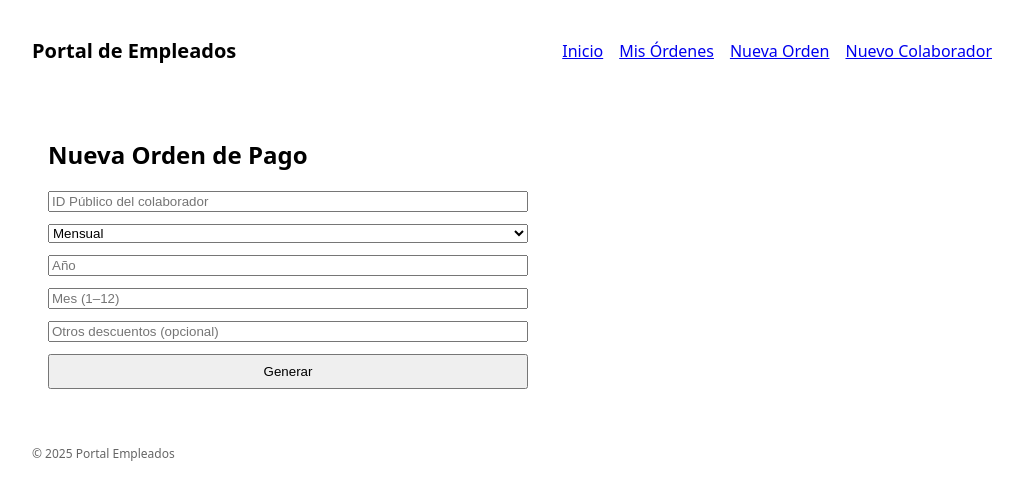
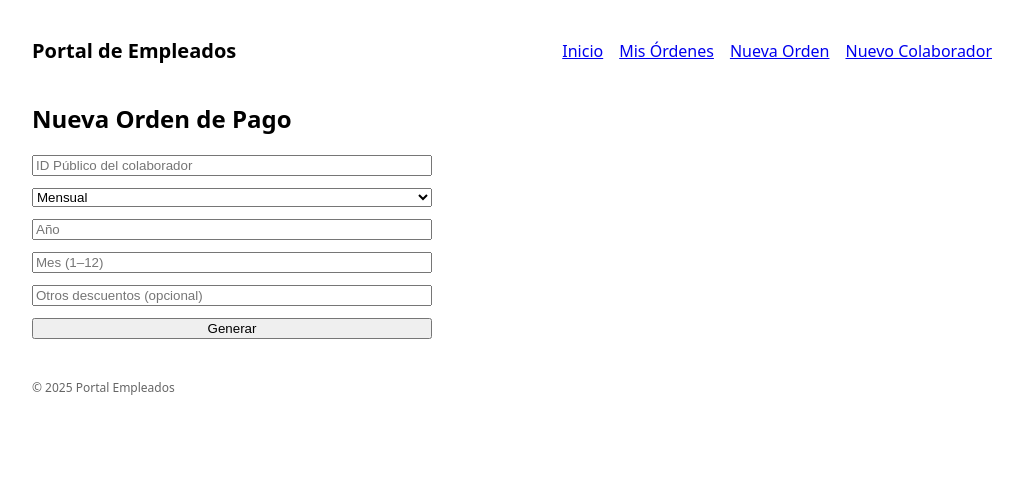
Before and after one commit to DPR2204/portal-empleados, a Next.js app: page /ordenes/nueva in a window 1280 px wide. Shown: the top 496 px of the page, without its empty margins (128-1151 px from the left). Built offline with nearby package versions, Linux system fonts and the light colour scheme.

Commit message:
Update page.js

```diff
--- a/app/ordenes/nueva/page.js
+++ b/app/ordenes/nueva/page.js
@@ -1,6 +1,4 @@
-// app/ordenes/nueva/page.js
 'use client';
-
 import { useState } from 'react';
 
 export default function NuevaOrden() {
@@ -15,7 +13,7 @@ export default function NuevaOrden() {
     dias_laborados: '',
     otros_descuentos: '',
   });
-  const [msg, setMsg] = useState('');
+  const [resultado, setResultado] = useState(null);
   const [err, setErr] = useState('');
 
   const cambia = (e) =>
@@ -23,54 +21,37 @@ export default function NuevaOrden() {
 
   const guardar = async (e) => {
     e.preventDefault();
-    setMsg('');
     setErr('');
+    setResultado(null);
 
-    // Ajustamos tipos numéricos
+    // Prepara payload
     const payload = {
       ...campos,
       anio: campos.anio ? +campos.anio : undefined,
       mes: campos.mes ? +campos.mes : undefined,
-      dias_laborados: campos.dias_laborados
-        ? +campos.dias_laborados
-        : undefined,
-      otros_descuentos: campos.otros_descuentos
-        ? +campos.otros_descuentos
-        : undefined,
+      dias_laborados: campos.dias_laborados ? +campos.dias_laborados : undefined,
+      otros_descuentos: campos.otros_descuentos ? +campos.otros_descuentos : undefined,
     };
-
-    // 1️⃣ Verificamos en consola que el submit ocurre y qué payload enviamos
-    console.log('🔥 [NuevaOrden] submit payload →', payload);
 
     const res = await fetch('/api/ordenes/generar', {
       method: 'POST',
-      headers: { 'Content-Type': 'application/json' },
-      body: JSON.stringify(payload),
+      headers: { 'Content-Type':'application/json' },
+      body: JSON.stringify(payload)
     });
-
-    // 2️⃣ Vemos el status de la respuesta
-    console.log('🌐 [NuevaOrden] POST status →', res.status);
-
     const j = await res.json();
-
-    // 3️⃣ Y el cuerpo de la respuesta
-    console.log('📣 [NuevaOrden] API response →', j);
 
     if (!res.ok) {
       setErr(j.error || 'Error al generar');
     } else {
-      setMsg(`✔ Orden emitida: ${j.folio}`);
+      // guarda folio y token para mostrar enlace
+      setResultado({ folio: j.folio, token: j.verify_token });
     }
   };
 
   return (
-    <main style={{ padding: 16, maxWidth: 480 }}>
+    <main>
       <h2>Nueva Orden de Pago</h2>
-      <form
-        onSubmit={guardar}
-        style={{ display: 'grid', gap: 12, marginTop: 16 }}
-      >
-        {/* 1. ID público */}
+      <form onSubmit={guardar} style={{ display:'grid', gap:12, maxWidth:400 }}>
         <input
           name="idPublico"
           placeholder="ID Público del colaborador"
@@ -79,18 +60,12 @@ export default function NuevaOrden() {
           required
         />
 
-        {/* 2. Frecuencia */}
-        <select
-          name="frecuencia"
-          value={campos.frecuencia}
-          onChange={cambia}
-        >
+        <select name="frecuencia" value={campos.frecuencia} onChange={cambia}>
           <option value="MENSUAL">Mensual</option>
           <option value="QUINCENAL">Quincenal</option>
           <option value="DIAS">Por días</option>
         </select>
 
-        {/* 3. Año y mes / quincena */}
         {campos.frecuencia !== 'DIAS' && (
           <>
             <input
@@ -110,35 +85,18 @@ export default function NuevaOrden() {
               required
             />
             {campos.frecuencia === 'QUINCENAL' && (
-              <select
-                name="quincena"
-                value={campos.quincena}
-                onChange={cambia}
-              >
-                <option value="Q1">Q1 (días 1–15)</option>
-                <option value="Q2">Q2 (días 16–fin)</option>
+              <select name="quincena" value={campos.quincena} onChange={cambia}>
+                <option value="Q1">Q1 (1–15)</option>
+                <option value="Q2">Q2 (16–fin)</option>
               </select>
             )}
           </>
         )}
 
-        {/* 4. Rango de días */}
         {campos.frecuencia === 'DIAS' && (
           <>
-            <input
-              name="inicio"
-              type="date"
-              value={campos.inicio}
-              onChange={cambia}
-              required
-            />
-            <input
-              name="fin"
-              type="date"
-              value={campos.fin}
-              onChange={cambia}
-              required
-            />
+            <input name="inicio" type="date" value={campos.inicio} onChange={cambia} required/>
+            <input name="fin"    type="date" value={campos.fin}    onChange={cambia} required/>
             <input
               name="dias_laborados"
               type="number"
@@ -150,7 +108,6 @@ export default function NuevaOrden() {
           </>
         )}
 
-        {/* 5. Otros descuentos */}
         <input
           name="otros_descuentos"
           type="number"
@@ -160,16 +117,24 @@ export default function NuevaOrden() {
           onChange={cambia}
         />
 
-        <button type="submit" style={{ padding: '8px 16px' }}>
-          Generar
-        </button>
+        <button type="submit">Generar</button>
       </form>
 
-      {err && (
-        <p style={{ color: 'red', marginTop: 12 }}>Error: {err}</p>
-      )}
-      {msg && (
-        <p style={{ color: 'green', marginTop: 12 }}>{msg}</p>
+      {err && <p style={{ color:'red' }}>Error: {err}</p>}
+
+      {resultado && (
+        <div style={{ marginTop:16, color:'green' }}>
+          <p>✔ Orden emitida: <strong>{resultado.folio}</strong></p>
+          <p>
+            <a
+              href={`/api/ordenes/pdf/${resultado.token}`}
+              target="_blank"
+              style={{ textDecoration:'underline' }}
+            >
+              Ver / Descargar PDF
+            </a>
+          </p>
+        </div>
       )}
     </main>
   );
```
